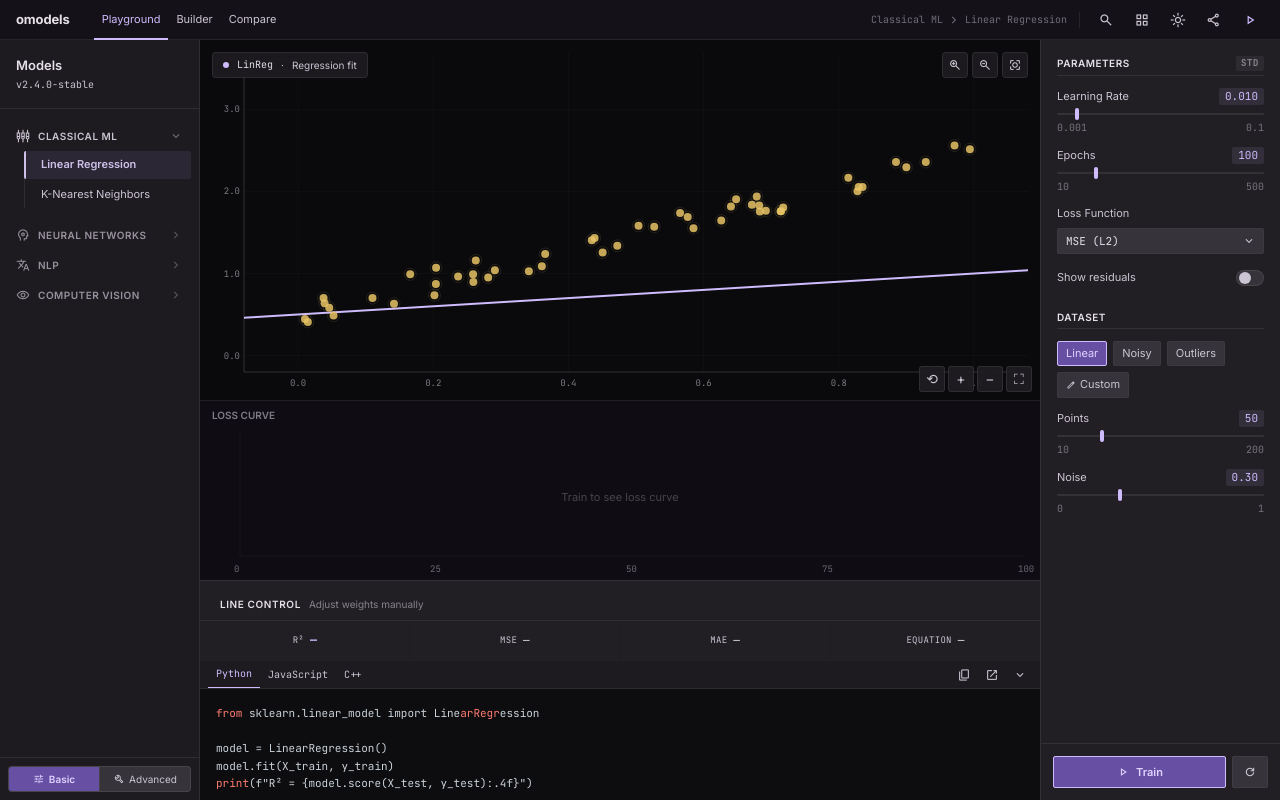
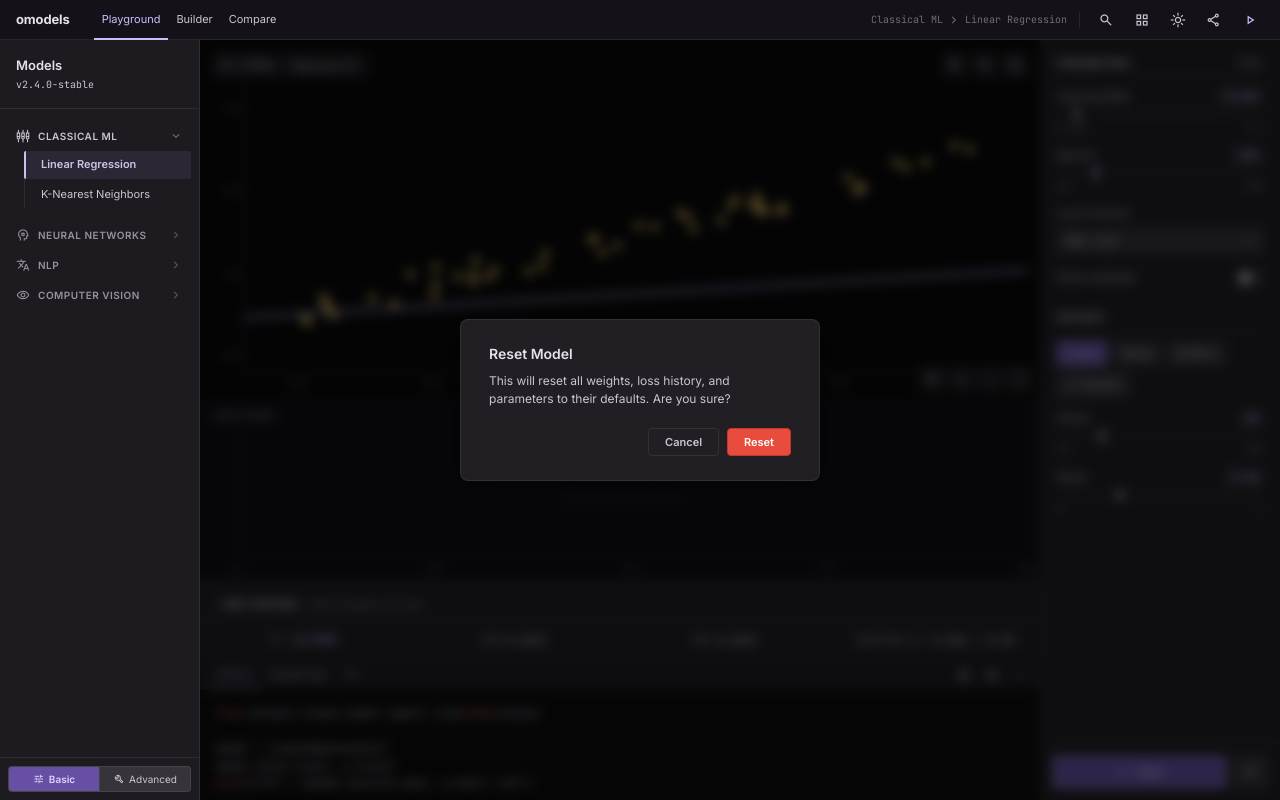
Before and after one commit to abancp/omodels, a React (Vite) app in the folder web/: page / in a window 1280 px wide. Both pictures are taken after a click on the button "refresh". Built offline with nearby package versions, Linux system fonts and the light colour scheme.

Commit message:
fix: build error

```diff
--- /dev/null
+++ b/web/src/components/common/ConfirmDialog.tsx
@@ -0,0 +1,63 @@
+/**
+ * Reusable confirmation dialog with custom message, confirm/cancel actions.
+ * Uses portal to render above all content with backdrop blur.
+ */
+
+import { useEffect, useRef } from 'react';
+
+interface ConfirmDialogProps {
+  open: boolean;
+  title: string;
+  message: string;
+  confirmLabel?: string;
+  cancelLabel?: string;
+  variant?: 'danger' | 'default';
+  onConfirm: () => void;
+  onCancel: () => void;
+}
+
+export default function ConfirmDialog({
+  open, title, message, confirmLabel = 'Confirm', cancelLabel = 'Cancel',
+  variant = 'default', onConfirm, onCancel,
+}: ConfirmDialogProps) {
+  const dialogRef = useRef<HTMLDivElement>(null);
+
+  useEffect(() => {
+    if (!open) return;
+    const handler = (e: KeyboardEvent) => {
+      if (e.key === 'Escape') onCancel();
+    };
+    window.addEventListener('keydown', handler);
+    return () => window.removeEventListener('keydown', handler);
+  }, [open, onCancel]);
+
+  if (!open) return null;
+
+  return (
+    <div className="confirm-overlay" onClick={onCancel}>
+      <div
+        className="confirm-dialog"
+        ref={dialogRef}
+        onClick={e => e.stopPropagation()}
+        role="alertdialog"
+        aria-labelledby="confirm-title"
+        aria-describedby="confirm-msg"
+      >
+        <h3 id="confirm-title" className="confirm-dialog__title">{title}</h3>
+        <p id="confirm-msg" className="confirm-dialog__message">{message}</p>
+        <div className="confirm-dialog__actions">
+          <button className="confirm-dialog__btn confirm-dialog__btn--cancel" onClick={onCancel}>
+            {cancelLabel}
+          </button>
+          <button
+            className={`confirm-dialog__btn confirm-dialog__btn--confirm ${variant === 'danger' ? 'confirm-dialog__btn--danger' : ''}`}
+            onClick={onConfirm}
+            autoFocus
+          >
+            {confirmLabel}
+          </button>
+        </div>
+      </div>
+    </div>
+  );
+}
--- a/web/src/components/panels/CanvasArea.tsx
+++ b/web/src/components/panels/CanvasArea.tsx
@@ -10,7 +10,7 @@ import Icon from '../common/Icon';
 import { usePlayground } from '../../store';
 
 export default function CanvasArea() {
-  const { model, params, datasetId, datasetParams, isTraining, stopTraining, liveMetrics, setLiveMetrics } = usePlayground();
+  const { model, params, datasetId, datasetParams, isTraining, stopTraining, liveMetrics, setLiveMetrics, resetVersion } = usePlayground();
 
   if (!model) {
     return (
@@ -52,6 +52,7 @@ export default function CanvasArea() {
           dataset={datasetId}
           datasetParams={datasetParams}
           isTraining={isTraining}
+          resetVersion={resetVersion}
           onTrainingComplete={stopTraining}
           onMetricsUpdate={setLiveMetrics}
         />
--- a/web/src/components/panels/CodePanel.tsx
+++ b/web/src/components/panels/CodePanel.tsx
@@ -4,7 +4,7 @@
  * Has a collapse/expand toggle to show/hide.
  */
 
-import { useCallback } from 'react';
+import { useCallback, type ReactElement } from 'react';
 import Icon from '../common/Icon';
 import { usePlayground } from '../../store';
 import type { CodeLine } from '../../models';
@@ -14,7 +14,7 @@ function renderLine(line: CodeLine) {
     return <span>{line.text || '\u00A0'}</span>;
   }
 
-  const parts: JSX.Element[] = [];
+  const parts: ReactElement[] = [];
   let cursor = 0;
 
   const sorted = [...line.highlights].sort((a, b) => a.start - b.start);
--- a/web/src/components/panels/ControlsPanel.tsx
+++ b/web/src/components/panels/ControlsPanel.tsx
@@ -4,7 +4,9 @@
  * Shows Train/Reset buttons for trainable models.
  */
 
+import { useState } from 'react';
 import Icon from '../common/Icon';
+import ConfirmDialog from '../common/ConfirmDialog';
 import { usePlayground } from '../../store';
 import type { ParamDescriptor } from '../../models';
 
@@ -144,6 +146,7 @@ export default function ControlsPanel() {
     datasetId, setDataset, datasetParams, setDatasetParam,
     isTraining, startTraining, stopTraining, resetTraining,
   } = usePlayground();
+  const [showResetConfirm, setShowResetConfirm] = useState(false);
 
   if (!model) return null;
 
@@ -273,7 +276,7 @@ export default function ControlsPanel() {
             </button>
             <button
               className="controls__reset-btn"
-              onClick={resetTraining}
+              onClick={() => setShowResetConfirm(true)}
               disabled={isTraining}
               id="btn-reset"
             >
@@ -287,6 +290,18 @@ export default function ControlsPanel() {
           </button>
         )}
       </div>
+
+      {/* Reset Confirmation Dialog */}
+      <ConfirmDialog
+        open={showResetConfirm}
+        title="Reset Model"
+        message="This will reset all weights, loss history, and parameters to their defaults. Are you sure?"
+        confirmLabel="Reset"
+        cancelLabel="Cancel"
+        variant="danger"
+        onConfirm={() => { setShowResetConfirm(false); resetTraining(); }}
+        onCancel={() => setShowResetConfirm(false)}
+      />
     </aside>
   );
 }
--- a/web/src/index.css
+++ b/web/src/index.css
@@ -1446,3 +1446,100 @@ input:focus-visible {
   outline: 1px solid var(--c-primary);
   outline-offset: 1px;
 }
+
+/* ═══════════════════════════════════════
+   CONFIRM DIALOG
+   ═══════════════════════════════════════ */
+.confirm-overlay {
+  position: fixed;
+  inset: 0;
+  z-index: 1000;
+  display: flex;
+  align-items: center;
+  justify-content: center;
+  background: rgba(0, 0, 0, 0.55);
+  backdrop-filter: blur(6px);
+  animation: confirm-fade-in 0.15s ease-out;
+}
+
+@keyframes confirm-fade-in {
+  from { opacity: 0; }
+  to { opacity: 1; }
+}
+
+.confirm-dialog {
+  background: var(--c-surface-container);
+  border: 0.5px solid var(--c-panel-border);
+  border-radius: 8px;
+  padding: 24px 28px;
+  max-width: 360px;
+  width: 90%;
+  box-shadow: 0 8px 32px rgba(0, 0, 0, 0.4);
+  animation: confirm-slide-in 0.15s ease-out;
+}
+
+@keyframes confirm-slide-in {
+  from { transform: translateY(-8px) scale(0.97); opacity: 0; }
+  to { transform: translateY(0) scale(1); opacity: 1; }
+}
+
+.confirm-dialog__title {
+  font-family: 'Inter', sans-serif;
+  font-size: 14px;
+  font-weight: 600;
+  color: var(--c-on-surface);
+  margin: 0 0 8px 0;
+}
+
+.confirm-dialog__message {
+  font-size: 12px;
+  color: var(--c-on-surface-variant);
+  line-height: 1.5;
+  margin: 0 0 20px 0;
+}
+
+.confirm-dialog__actions {
+  display: flex;
+  justify-content: flex-end;
+  gap: 8px;
+}
+
+.confirm-dialog__btn {
+  padding: 6px 16px;
+  border-radius: 4px;
+  font-size: 11px;
+  font-weight: 600;
+  cursor: pointer;
+  transition: opacity 0.15s;
+}
+
+.confirm-dialog__btn--cancel {
+  background: transparent;
+  border: 0.5px solid var(--c-panel-border);
+  color: var(--c-on-surface-variant);
+}
+
+.confirm-dialog__btn--cancel:hover {
+  color: var(--c-on-surface);
+  border-color: var(--c-panel-border-hover);
+}
+
+.confirm-dialog__btn--confirm {
+  background: var(--c-primary-container);
+  border: 0.5px solid var(--c-primary);
+  color: var(--c-on-primary-container);
+}
+
+.confirm-dialog__btn--confirm:hover {
+  opacity: 0.85;
+}
+
+.confirm-dialog__btn--danger {
+  background: #e74c3c;
+  border-color: #c0392b;
+  color: #fff;
+}
+
+.confirm-dialog__btn--danger:hover {
+  background: #c0392b;
+}
--- a/web/src/models/index.ts
+++ b/web/src/models/index.ts
@@ -16,6 +16,7 @@ export type {
   ToggleParam,
   ChipSelectParam,
   CodeSnippet,
+  CodeLine,
   MetricValue,
   VisualizationProps,
 } from './registry';
--- a/web/src/models/linear-regression/LinearRegressionVisualization.tsx
+++ b/web/src/models/linear-regression/LinearRegressionVisualization.tsx
@@ -53,7 +53,7 @@ function computeMetrics(points: Point[], m: number, b: number): MetricValue[] {
 }
 
 export default function LinearRegressionVisualization({
-  params, dataset, datasetParams, isTraining, onTrainingComplete, onMetricsUpdate,
+  params, dataset, datasetParams, isTraining, resetVersion, onTrainingComplete, onMetricsUpdate,
 }: VisualizationProps) {
   const dataCanvasRef = useRef<HTMLCanvasElement>(null);
   const lossCanvasRef = useRef<HTMLCanvasElement>(null);
@@ -98,6 +98,17 @@ export default function LinearRegressionVisualization({
     setLossHistory([]); setEpochTarget(0);
     setTrained(false); setInferResults([]);
   }, [dataset, numPoints, noise]);
+
+  /* Full reset (triggered by store resetVersion) */
+  useEffect(() => {
+    if (resetVersion === 0) return;
+    setWeights({ m: 0.5, b: 0.5 });
+    setLossHistory([]); setEpochTarget(0);
+    setTrained(false); setInferResults([]);
+    vpRef.current = { xMin: -0.08, xMax: 1.08, yMin: -0.2, yMax: 3.7 };
+    setVpVer(v => v + 1);
+    setHoverPt(null); setEditingEq(false);
+  }, [resetVersion]);
 
   const handleDataClick = useCallback((e: RMouseEvent<HTMLCanvasElement>) => {
     if (dragRef.current) return;
--- a/web/src/models/registry.ts
+++ b/web/src/models/registry.ts
@@ -92,6 +92,8 @@ export interface VisualizationProps {
   dataset: string;
   datasetParams: Record<string, unknown>;
   isTraining: boolean;
+  /** Incremented when user clicks Reset — visualizations should clear weights/loss/state */
+  resetVersion: number;
   onTrainingComplete: () => void;
   onMetricsUpdate: (metrics: MetricValue[]) => void;
 }
--- a/web/src/store/PlaygroundStore.tsx
+++ b/web/src/store/PlaygroundStore.tsx
@@ -19,6 +19,8 @@ interface PlaygroundState {
   mode: ParamLevel;
   /** Whether the code panel is visible */
   isCodePanelOpen: boolean;
+  /** Incremented on full reset — visualizations watch this to clear state */
+  resetVersion: number;
 }
 
 interface PlaygroundContextValue extends PlaygroundState {
@@ -59,6 +61,7 @@ export function PlaygroundProvider({ children, initialModelId }: { children: Rea
     return (stored === 'advanced' ? 'advanced' : 'basic') as ParamLevel;
   });
   const [isCodePanelOpen, setIsCodePanelOpen] = useState(true);
+  const [resetVersion, setResetVersion] = useState(0);
 
   /* Load model when activeModelId changes */
   useEffect(() => {
@@ -85,7 +88,11 @@ export function PlaygroundProvider({ children, initialModelId }: { children: Rea
   const stopTraining = useCallback(() => setIsTraining(false), []);
   const resetTraining = useCallback(() => {
     setIsTraining(false);
-    if (model) setLiveMetrics(model.defaultMetrics);
+    if (model) {
+      setLiveMetrics(model.defaultMetrics);
+      setParams(buildDefaults(model.params));
+    }
+    setResetVersion(v => v + 1);
   }, [model]);
   const setMode = useCallback((m: ParamLevel) => {
     setModeRaw(m);
@@ -97,7 +104,7 @@ export function PlaygroundProvider({ children, initialModelId }: { children: Rea
     <PlaygroundContext.Provider
       value={{
         activeModelId, model, params, datasetId, datasetParams,
-        activeCodeTab, isTraining, liveMetrics, mode, isCodePanelOpen,
+        activeCodeTab, isTraining, liveMetrics, mode, isCodePanelOpen, resetVersion,
         setActiveModel, setParam, setDataset, setDatasetParam,
         setActiveCodeTab, startTraining, stopTraining, resetTraining,
         setLiveMetrics, setMode, toggleCodePanel,
```
